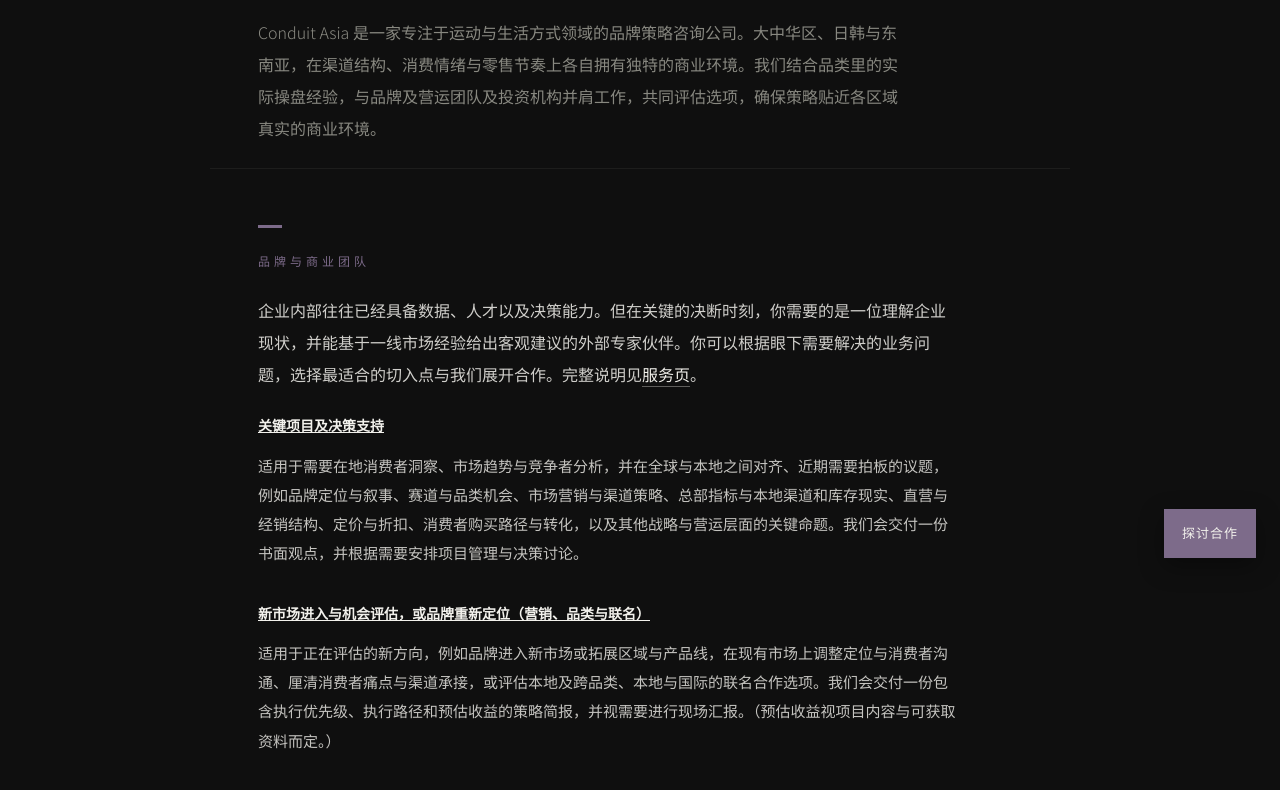
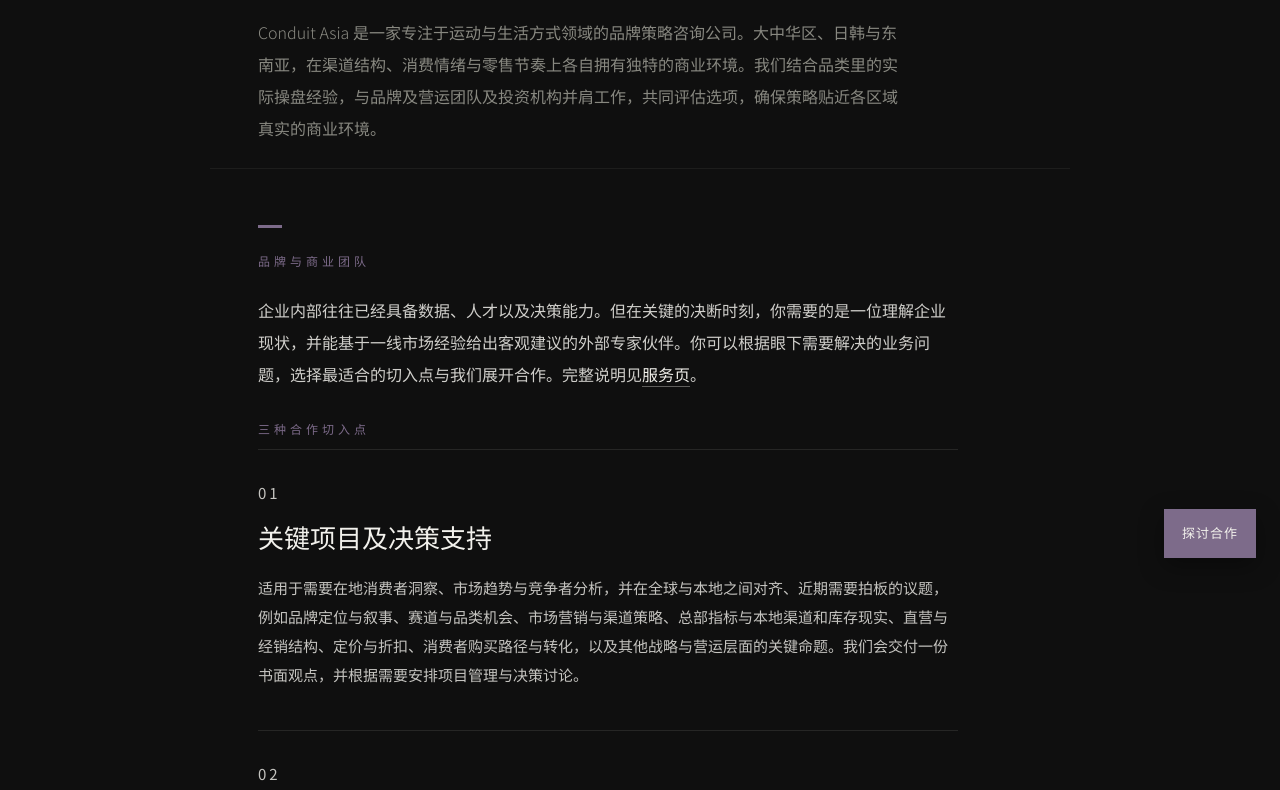
Before and after one commit to weikan0913/conduitasia, a plain HTML site: page cn.html in a window 1280 px wide. Shown: the part 218-1008 px from the top of the page. Drawn offline with Linux system fonts and the light colour scheme.

Commit message:
CN home: H1 取得成功; clearer path-card titles without underline clutter.
Co-authored-by: Cursor <cursoragent@cursor.com>

```diff
--- a/cn-shared.css
+++ b/cn-shared.css
@@ -67,10 +67,51 @@ section { max-width: 860px; margin: 0 auto; padding: 48px 48px 0; }
 .svc-block h4 { font-family: 'Noto Serif SC', serif; font-weight: 500; font-size: 16px; margin: 26px 0 12px; color: rgba(242, 241, 236, 0.92); }
 .svc-block p { font-size: 16px; line-height: 2; color: rgba(242, 241, 236, 0.85); }
 .svc-block p + p { margin-top: 12px; }
-.path-card { margin-bottom: 28px; max-width: 700px; }
-.path-card h3 { font-family: 'Noto Serif SC', serif; font-size: 18px; margin-bottom: 8px; }
-.path-card p { font-size: 15px; line-height: 1.95; color: rgba(242, 241, 236, 0.8); }
-.path-card a { font-size: 14px; }
+.path-cards-kicker {
+    font-size: 12px;
+    letter-spacing: 4px;
+    color: var(--dusty-violet);
+    margin: 28px 0 8px;
+    max-width: 700px;
+}
+.path-card {
+    margin: 0 0 40px;
+    max-width: 700px;
+    padding-top: 28px;
+    border-top: 1px solid rgba(242, 241, 236, 0.1);
+}
+.path-card-num {
+    font-size: 11px;
+    letter-spacing: 3px;
+    color: var(--dusty-violet);
+    margin-bottom: 12px;
+    font-weight: 400;
+}
+.path-card-title {
+    font-family: 'Noto Serif SC', serif;
+    font-weight: 400;
+    font-size: clamp(21px, 2.5vw, 26px);
+    line-height: 1.5;
+    margin-bottom: 14px;
+    color: var(--text-light);
+}
+.path-card-title a:link,
+.path-card-title a:visited {
+    color: inherit;
+    text-decoration: none;
+    border-bottom: none;
+    font-size: inherit;
+    font-weight: inherit;
+    letter-spacing: 0;
+}
+.path-card-title a:hover {
+    color: var(--dusty-violet);
+}
+.path-card p {
+    font-size: 15px;
+    line-height: 1.95;
+    color: rgba(242, 241, 236, 0.8);
+}
 .svc-list { list-style: none; max-width: 700px; }
 .svc-list li { font-size: 15.5px; line-height: 1.9; color: rgba(242, 241, 236, 0.85); padding-left: 20px; position: relative; margin-bottom: 8px; }
 .svc-list li::before { content: '·'; position: absolute; left: 4px; color: var(--dusty-violet); }
--- a/cn.html
+++ b/cn.html
@@ -32,7 +32,7 @@
 
     <header class="masthead">
         <div class="masthead-tagline">ASIA. FROM THE INSIDE.</div>
-        <h1>从操盘者视角，助力您在亚洲成功。</h1>
+        <h1>从操盘者视角，助力您在亚洲取得成功。</h1>
         <p>Conduit Asia 是一家专注于运动与生活方式领域的品牌策略咨询公司。大中华区、日韩与东南亚，在渠道结构、消费情绪与零售节奏上各自拥有独特的商业环境。我们结合品类里的实际操盘经验，与品牌及营运团队及投资机构并肩工作，共同评估选项，确保策略贴近各区域真实的商业环境。</p>
     </header>
 
@@ -42,16 +42,20 @@
         <div class="section-body">
             <p>企业内部往往已经具备数据、人才以及决策能力。但在关键的决断时刻，你需要的是一位理解企业现状，并能基于一线市场经验给出客观建议的外部专家伙伴。你可以根据眼下需要解决的业务问题，选择最适合的切入点与我们展开合作。完整说明见<a href="cn-services.html">服务页</a>。</p>
         </div>
+        <p class="path-cards-kicker">三种合作切入点</p>
         <div class="path-card">
-            <h3><a href="cn-services.html#decision">关键项目及决策支持</a></h3>
+            <p class="path-card-num">01</p>
+            <h3 class="path-card-title"><a href="cn-services.html#decision">关键项目及决策支持</a></h3>
             <p>适用于需要在地消费者洞察、市场趋势与竞争者分析，并在全球与本地之间对齐、近期需要拍板的议题，例如品牌定位与叙事、赛道与品类机会、市场营销与渠道策略、总部指标与本地渠道和库存现实、直营与经销结构、定价与折扣、消费者购买路径与转化，以及其他战略与营运层面的关键命题。我们会交付一份书面观点，并根据需要安排项目管理与决策讨论。</p>
         </div>
         <div class="path-card">
-            <h3><a href="cn-services.html#market">新市场进入与机会评估，或品牌重新定位（营销、品类与联名）</a></h3>
+            <p class="path-card-num">02</p>
+            <h3 class="path-card-title"><a href="cn-services.html#market">新市场进入与机会评估，或品牌重新定位（营销、品类与联名）</a></h3>
             <p>适用于正在评估的新方向，例如品牌进入新市场或拓展区域与产品线，在现有市场上调整定位与消费者沟通、厘清消费者痛点与渠道承接，或评估本地及跨品类、本地与国际的联名合作选项。我们会交付一份包含执行优先级、执行路径和预估收益的策略简报，并视需要进行现场汇报。（预估收益视项目内容与可获取资料而定。）</p>
         </div>
         <div class="path-card">
-            <h3><a href="cn-services.html#advisory">品牌运营的持续顾问</a></h3>
+            <p class="path-card-num">03</p>
+            <h3 class="path-card-title"><a href="cn-services.html#advisory">品牌运营的持续顾问</a></h3>
             <p>适用于需要外部专家协助管理策略规划与执行的品牌与团队，无论是成熟品牌的长期顾问合作，还是渠道调整、品类转型、跨市场货盘与上新协同、组织与指标对齐等需要持续外部视角的阶段。我们将按约定节奏，持续参与核心管理层与区域负责人的关键业务协作和交付，共同应对动态的市场变化。</p>
         </div>
     </section>
```
